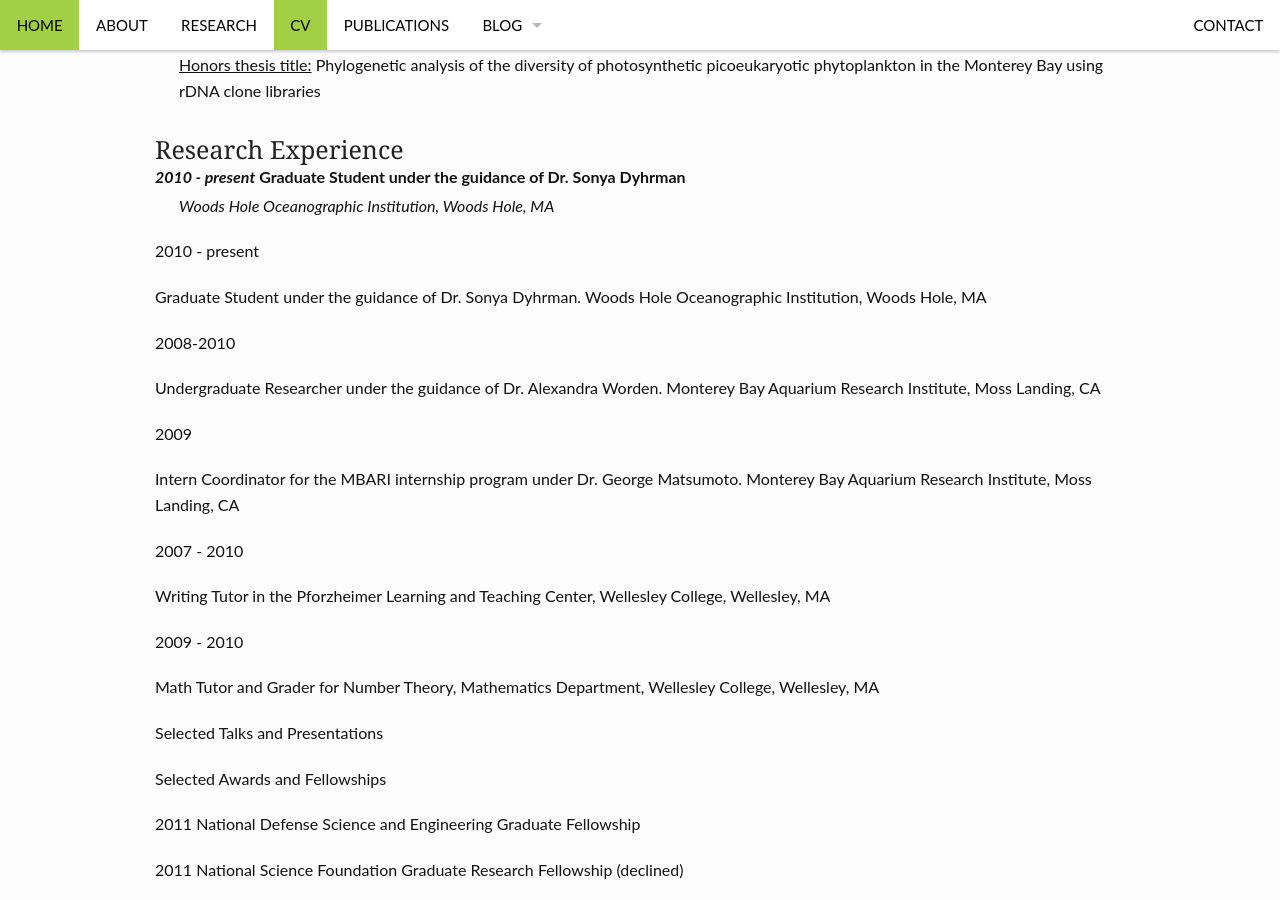
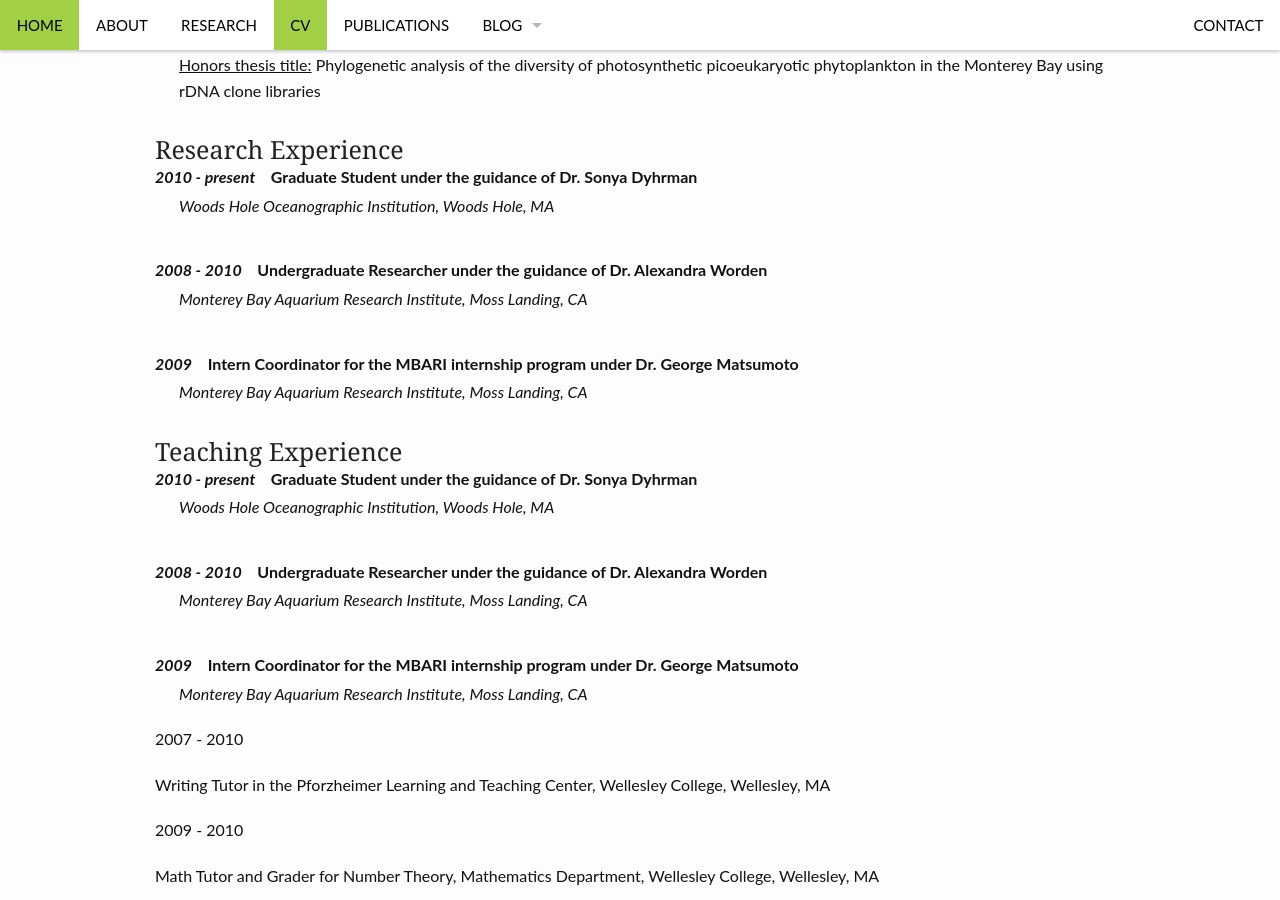
Before and after one commit to halexand/halexand.github.io, a Jekyll site: the page built from pages/CV.md, in a window 1280 px wide and 900 px high, scrolled down 703 px. Built offline with Jekyll 4.4.1, drawn with Linux system fonts in a browser that asks for light colours.

Commit message:
Update CV.md

```diff
--- a/pages/CV.md
+++ b/pages/CV.md
@@ -9,34 +9,40 @@ permalink: "/cv/"
 ---
 <h3>Education</h3>
 <dl>
-<dt> <b><i>2010 - present</i></b>  Ph.D. (expected Nov. 2015), Biological Oceanography </dt>
+<dt> <b><i>2010 - present</i></b>&nbsp;&nbsp;&nbsp;&nbsp;Ph.D. (expected Nov. 2015), Biological Oceanography </dt>
 <dd><i>Massachusetts Institute of Technology-Woods Hole Oceanographic Institution Joint Program in Biological Oceanography, Cambridge/Woods Hole</i>
 <br><u>Thesis title:</u>  Nutrient niche partitioning in phytoplankton under changing nitrogen and phosphorus environments
 <br><u>Advisor:</u>  Dr. Sonya Dyhrman</dd>
-<dt> <b><i>2006 - 2010</i></b>  B.A., Biological Sciences with Honors (minor in Mathematics) <i>cum laude</i> </dt>
+<dt> <b><i>2006 - 2010</i></b>&nbsp;&nbsp;&nbsp;&nbsp;B.A., Biological Sciences with Honors (minor in Mathematics) <i>cum laude</i> </dt>
 <dd><i>Wellesley College, Wellesley, MA</i>
 <br><u>Honors thesis title:</u> Phylogenetic analysis of the diversity of photosynthetic picoeukaryotic phytoplankton in the Monterey Bay using rDNA clone libraries</dd>
 </dl>
 
 <h3>Research Experience</h3>
 <dl>
-<dt> <b><i>2010 - present</i></b>  Graduate Student under the guidance of Dr. Sonya Dyhrman
+<dt> <b><i>2010 - present</i></b>&nbsp;&nbsp;&nbsp;&nbsp;Graduate Student under the guidance of Dr. Sonya Dyhrman
  </dt>
 <dd><i>Woods Hole Oceanographic Institution, Woods Hole, MA</i></dd>
+<dt> <b><i>2008 - 2010</i></b>&nbsp;&nbsp;&nbsp;&nbsp;Undergraduate Researcher under the guidance of Dr. Alexandra Worden
+ </dt>
+<dd><i>Monterey Bay Aquarium Research Institute, Moss Landing, CA </i></dd>
+<dt> <b><i>2009</i></b>&nbsp;&nbsp;&nbsp;&nbsp;Intern Coordinator for the MBARI internship program under Dr. George Matsumoto
+ </dt>
+<dd><i>Monterey Bay Aquarium Research Institute, Moss Landing, CA </i></dd>
 </dl>
 
-2010 - present
-
-Graduate Student under the guidance of Dr. Sonya Dyhrman. Woods Hole Oceanographic Institution, Woods Hole, MA
-
-2008-2010
-
-Undergraduate Researcher under the guidance of Dr. Alexandra Worden. Monterey Bay Aquarium Research Institute, Moss Landing, CA
-
-2009
-
-Intern Coordinator for the MBARI internship program under Dr. George Matsumoto.  Monterey Bay Aquarium Research Institute, Moss Landing, CA
-
+<h3>Teaching Experience</h3>
+<dl>
+<dt> <b><i>2010 - present</i></b>&nbsp;&nbsp;&nbsp;&nbsp;Graduate Student under the guidance of Dr. Sonya Dyhrman
+ </dt>
+<dd><i>Woods Hole Oceanographic Institution, Woods Hole, MA</i></dd>
+<dt> <b><i>2008 - 2010</i></b>&nbsp;&nbsp;&nbsp;&nbsp;Undergraduate Researcher under the guidance of Dr. Alexandra Worden
+ </dt>
+<dd><i>Monterey Bay Aquarium Research Institute, Moss Landing, CA </i></dd>
+<dt> <b><i>2009</i></b>&nbsp;&nbsp;&nbsp;&nbsp;Intern Coordinator for the MBARI internship program under Dr. George Matsumoto
+ </dt>
+<dd><i>Monterey Bay Aquarium Research Institute, Moss Landing, CA </i></dd>
+</dl>
 2007 - 2010
 
 Writing Tutor in the Pforzheimer Learning and Teaching Center, Wellesley College, Wellesley, MA
```
